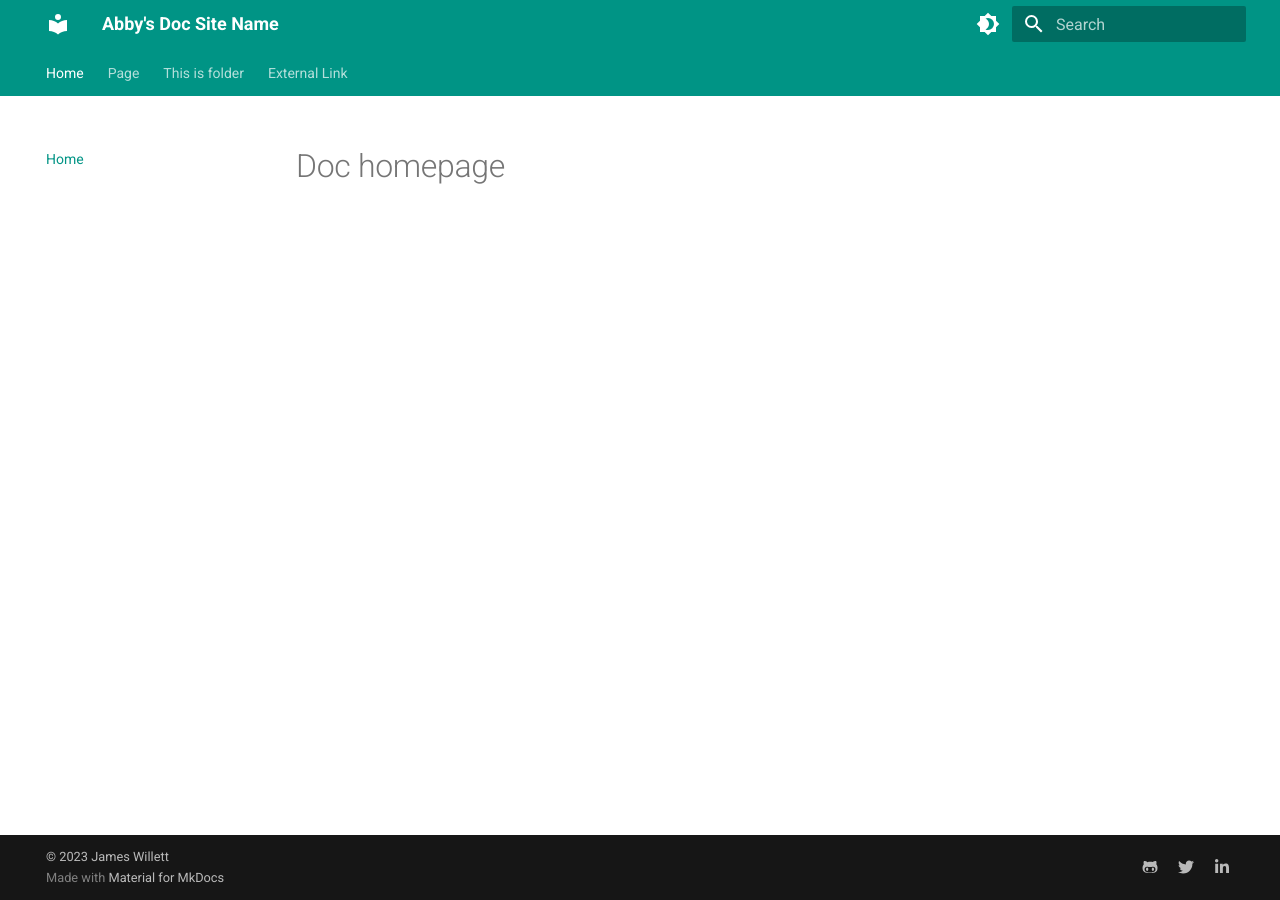
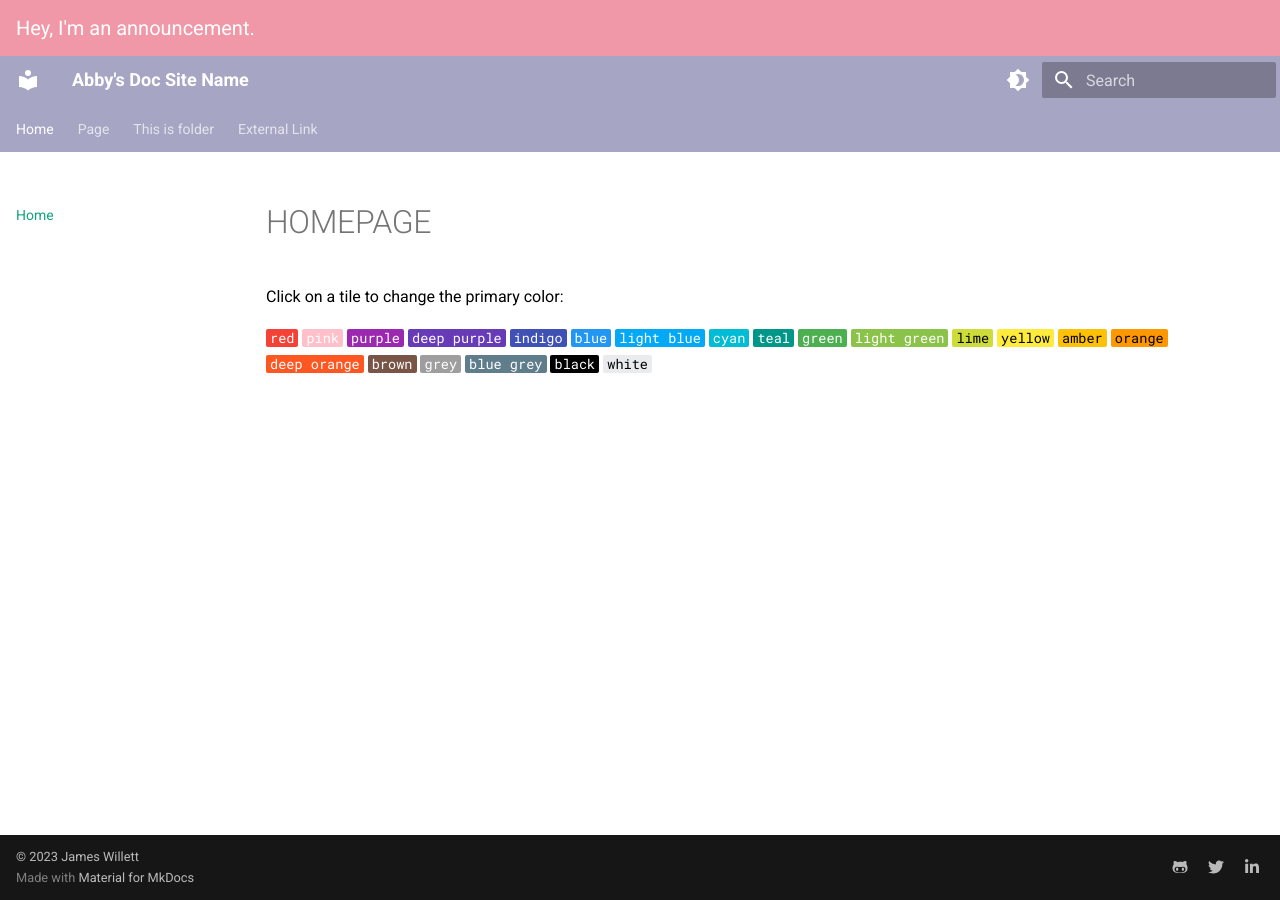
Before and after one commit to abby-cyber/abby-cyber.github.io, an MkDocs documentation site: the page built from docs/README.md, in a window 1280 px wide. Built offline with MkDocs 1.6.1 and Material for MkDocs 9.7.7, drawn with Linux system fonts in a browser that asks for light colours; the version menu is left out.

Commit message:
debug stylesheet

````diff
--- a/docs/README.md
+++ b/docs/README.md
@@ -1 +1,82 @@
-# Doc homepage
+# HOMEPAGE
+
+Click on a tile to change the primary color:
+
+<!-- 下面的代码用于改变主题颜色 -->
+
+<div class="mdx-switch">
+  <button data-md-color-primary="red"><code>red</code></button>
+  <button data-md-color-primary="pink"><code>pink</code></button>
+  <button data-md-color-primary="purple"><code>purple</code></button>
+  <button data-md-color-primary="deep-purple"><code>deep purple</code></button>
+  <button data-md-color-primary="indigo"><code>indigo</code></button>
+  <button data-md-color-primary="blue"><code>blue</code></button>
+  <button data-md-color-primary="light-blue"><code>light blue</code></button>
+  <button data-md-color-primary="cyan"><code>cyan</code></button>
+  <button data-md-color-primary="teal"><code>teal</code></button>
+  <button data-md-color-primary="green"><code>green</code></button>
+  <button data-md-color-primary="light-green"><code>light green</code></button>
+  <button data-md-color-primary="lime"><code>lime</code></button>
+  <button data-md-color-primary="yellow"><code>yellow</code></button>
+  <button data-md-color-primary="amber"><code>amber</code></button>
+  <button data-md-color-primary="orange"><code>orange</code></button>
+  <button data-md-color-primary="deep-orange"><code>deep orange</code></button>
+  <button data-md-color-primary="brown"><code>brown</code></button>
+  <button data-md-color-primary="grey"><code>grey</code></button>
+  <button data-md-color-primary="blue-grey"><code>blue grey</code></button>
+  <button data-md-color-primary="black"><code>black</code></button>
+  <button data-md-color-primary="white"><code>white</code></button>
+</div>
+
+<script>
+  var colorMap = {
+    "red": {background: "#F44336", text: "#FFFFFF"},
+    "pink": {background: "#FFC0CB", text: "#FFFFFF"},
+    "purple": {background: "#9C27B0", text: "#FFFFFF"},
+    "deep-purple": {background: "#673AB7", text: "#FFFFFF"},
+    "indigo": {background: "#3F51B5", text: "#FFFFFF"},
+    "blue": {background: "#2196F3", text: "#FFFFFF"},
+    "light-blue": {background: "#03A9F4", text: "#FFFFFF"},
+    "cyan": {background: "#00BCD4", text: "#FFFFFF"},
+    "teal": {background: "#009688", text: "#FFFFFF"},
+    "green": {background: "#4CAF50", text: "#FFFFFF"},
+    "light-green": {background: "#8BC34A", text: "#FFFFFF"},
+    "lime": {background: "#CDDC39", text: "#000000"},
+    "yellow": {background: "#FFEB3B", text: "#000000"},
+    "amber": {background: "#FFC107", text: "#000000"},
+    "orange": {background: "#FF9800", text: "#000000"},
+    "deep-orange": {background: "#FF5722", text: "#FFFFFF"},
+    "brown": {background: "#795548", text: "#FFFFFF"},
+    "grey": {background: "#9E9E9F", text: "#FFFFFF"},
+    "blue-grey": {background: "#607D8B", text: "#FFFFFF"},
+    "black": {background: "#000000", text: "#FFFFFF"},
+    "white": {background: "#FFFFE", text: "#000000"},
+    // 你可以在这里添加更多颜色
+  };
+
+  var buttons = document.querySelectorAll("button[data-md-color-primary]")
+  buttons.forEach(function(button) {
+    var color = button.getAttribute("data-md-color-primary");
+    // 如果颜色在 colorMap 中，使用 colorMap 中的值
+    var backgroundColor = colorMap[color] ? colorMap[color].background : color;
+    var textColor = colorMap[color] ? colorMap[color].text : "#000000";
+    var codeElement = button.querySelector("code");
+    codeElement.style.backgroundColor = backgroundColor;
+    codeElement.style.color = textColor;
+
+    button.addEventListener("click", function() {
+      document.body.setAttribute("data-md-color-primary", color)
+      var name = document.querySelector("#__code_1 code span.l")
+      name.textContent = color.replace("-", " ")
+
+      buttons.forEach(function(btn) {
+        var codeElement = btn.querySelector("code");
+        codeElement.style.backgroundColor = "initial";
+        codeElement.style.color = "initial";
+      });
+
+      codeElement.style.backgroundColor = backgroundColor;
+      codeElement.style.color = textColor;
+    })
+  })
+</script>
--- a/docs/overrides/main.html
+++ b/docs/overrides/main.html
@@ -1,9 +1,23 @@
 <!-- 自定义导航栏的warning标语 -->
 {% extends "base.html" %}
 
+<!-- outdated的样式预览不显示 -->
 {% block outdated %}
   You're not viewing the latest version.
   <a href="{{ '../' ~ base_url }}">
     <strong>Click here to go to latest.</strong>
   </a>
 {% endblock %}
+
+<!-- 设置顶部导航栏announcement -->
+{% block announce %}
+  Hey, I'm an announcement.
+{% endblock %}
+
+
+{% block analytics %}
+  <script>
+    G-377962831
+  </script>
+{% endblock %}
+```
--- /dev/null
+++ b/docs/stylesheets/extra.css
@@ -0,0 +1,34 @@
+/* 顶部导航栏内容区宽度，当设置为initial的时候不留白  */
+.md-grid {
+  max-width: initial;
+}
+
+/* 顶部导航栏公告栏（announce bar）背景色 */
+
+.md-banner {
+  background-color: #f098a7;
+}
+
+/* 顶部导航栏中公告栏的字体类型、颜色、大小 */
+
+.md-banner__inner{
+  font-size: 20px;
+  color: #ffffff;
+  font family: "Arial";
+}
+
+/* 黑夜主题色 */
+:root{
+  --md-primary-fg-color: #55295B; /* 导航栏页面颜色 */
+  --md-accent-fg-color: #49BDF0; /* 选中/悬浮链接的颜色 */
+}
+
+/* 白天主题色 */
+[data-md-color-scheme="abby"]{
+  --md-primary-fg-color: #A6A5C4; /* 导航栏页面颜色 */
+  --md-accent-fg-color: #7DBB7C; /* 选中/悬浮链接的颜色 */
+  --md-typeset-a-color: #0FA37F!important; /* 白天的链接颜色 */
+  --md-code-fg-color:  rgb(12, 21, 26); /* 代码段字体色 */
+  --md-code-bg-color:  #eaebec;/* 代码段背景色 */
+  --md-typeset-color:   #000000;/* 普通背景字 */
+}
--- a/mkdocs.yml
+++ b/mkdocs.yml
@@ -17,17 +17,18 @@ theme:
     - content.code.copy          # 启用代码复制按钮
   language: en
   palette:
-    - scheme: default
+    - scheme: abby
       toggle:
         icon: material/brightness-4
         name: Switch to dark mode
-      primary: teal
+      # 见extra.css自定义主题颜色
+      primary: custom
       accent: purple
     - scheme: slate
       toggle:
         icon: material/brightness-7
         name: Switch to light mode
-      primary: teal
+      primary: custom
       accent: lime
 
 extra:
@@ -41,6 +42,8 @@ extra:
   version:
     provider: mike
 
+extra_css:
+  - stylesheets/extra.css
 
 # 在 YAML 中，| 符号用于表示一个字面块标量（literal block scalar）。
 # 这种语法允许你在 YAML 文件中包含多行字符串，而无需使用引号或特殊的转义字符。
````
